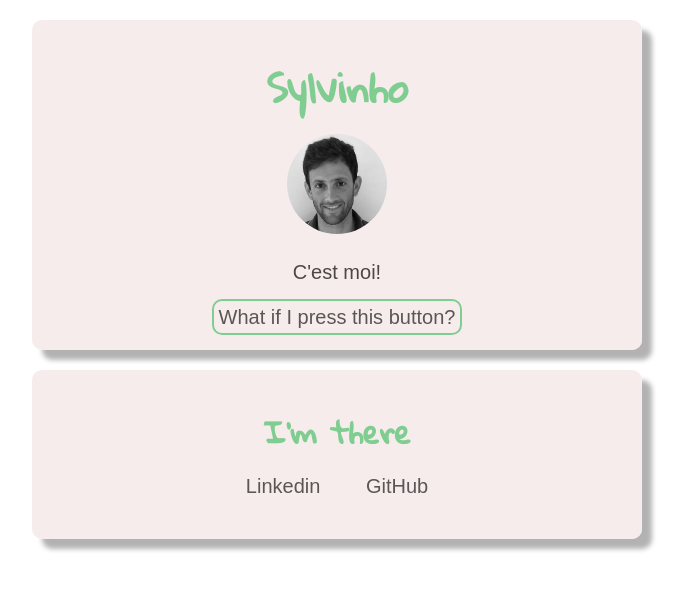
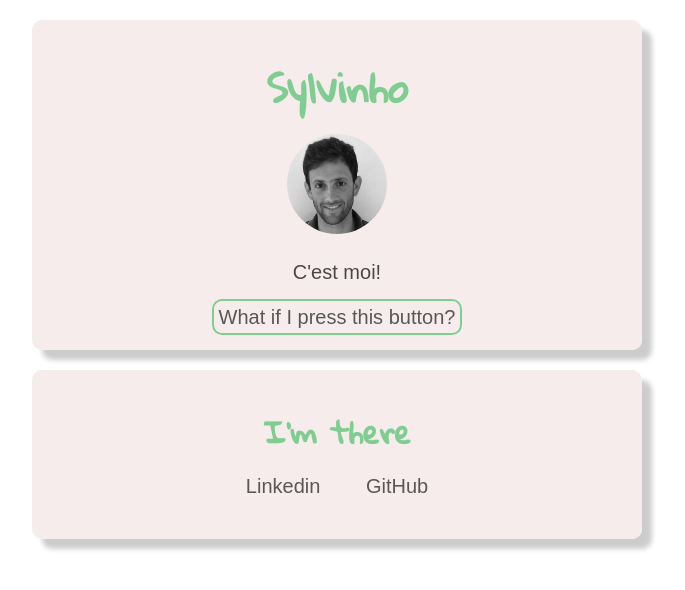
Before and after one commit to sylvain-farnault/profile, a plain HTML site: page index.html in a window 1280 px wide. Shown: the whole page, without its empty margins (303-988 px from the left). Drawn offline with Linux system fonts and the light colour scheme; a web font is replaced by a local one.

Commit message:
less shadow

```diff
--- a/style.css
+++ b/style.css
@@ -62,7 +62,7 @@ a {
 }
 
 .shadow {
-  box-shadow: 10px 10px 5px 0px rgba(0,0,0,0.3);
+  box-shadow: 10px 10px 5px 0px rgba(0,0,0,0.2);
 }
 
 .list-inline > li {
```
